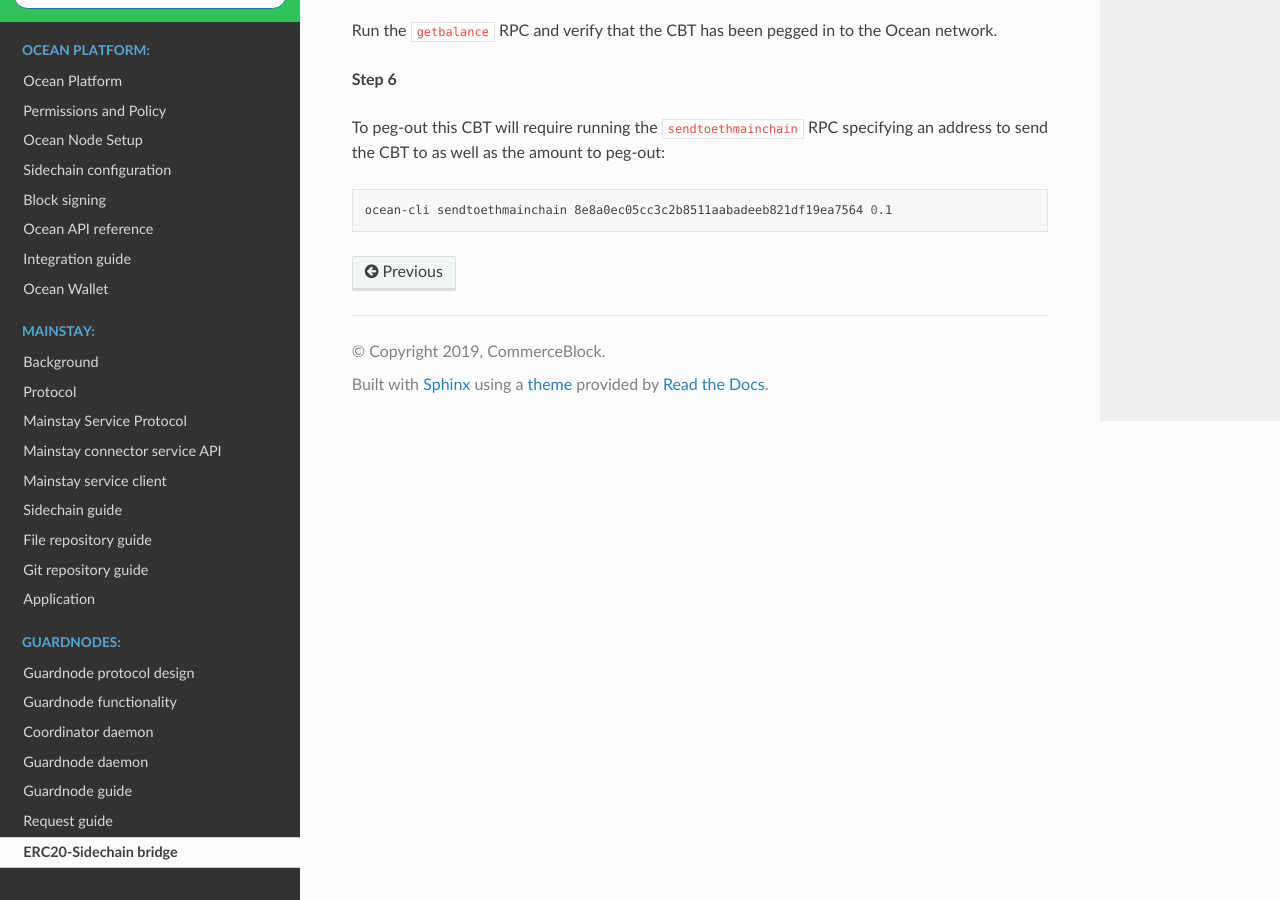
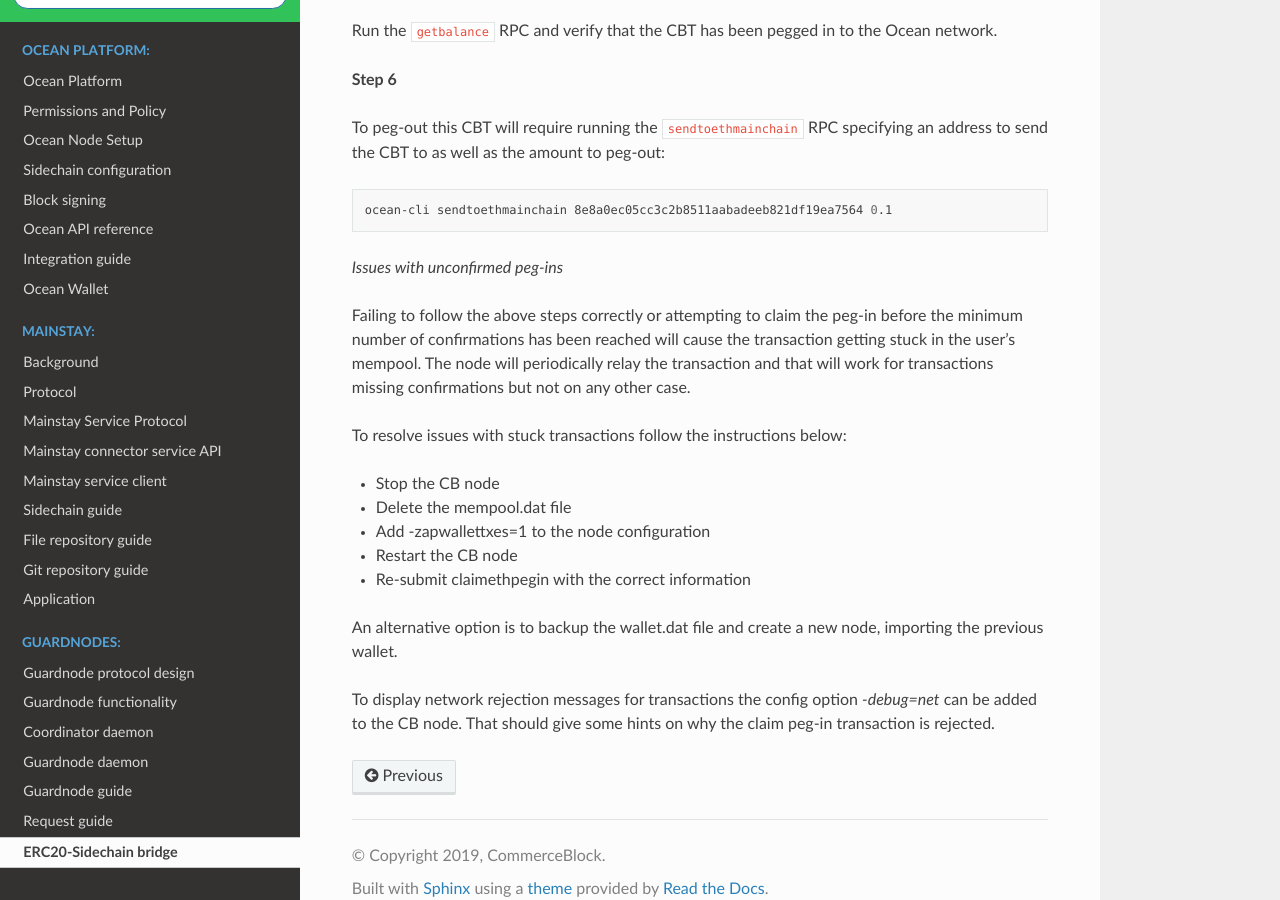
Before and after one commit to commerceblock/docs, a Sphinx documentation site: the page built from source/twowp/index.rst, in a window 1280 px wide and 900 px high, scrolled down 1131 px. Built offline with Sphinx 7.4.7 and the Read the Docs theme 2.0.0, drawn with Linux system fonts in a browser that asks for light colours.

Commit message:
Instructions on stuck peg-in transactions

```diff
--- a/source/twowp/index.rst
+++ b/source/twowp/index.rst
@@ -49,3 +49,20 @@ To peg-out this CBT will require running the ``sendtoethmainchain`` RPC specifyi
 .. code-block:: bash
 
     ocean-cli sendtoethmainchain 8e8a0ec05cc3c2b8511aabadeeb821df19ea7564 0.1
+
+
+*Issues with unconfirmed peg-ins*
+
+Failing to follow the above steps correctly or attempting to claim the peg-in before the minimum number of confirmations has been reached will cause the transaction getting stuck in the user's mempool. The node will periodically relay the transaction and that will work for transactions missing confirmations but not on any other case.
+
+To resolve issues with stuck transactions follow the instructions below:
+
+* Stop the CB node
+* Delete the mempool.dat file
+* Add -zapwallettxes=1 to the node configuration
+* Restart the CB node
+* Re-submit claimethpegin with the correct information
+
+An alternative option is to backup the wallet.dat file and create a new node, importing the previous wallet.
+
+To display network rejection messages for transactions the config option `-debug=net` can be added to the CB node. That should give some hints on why the claim peg-in transaction is rejected.
```
